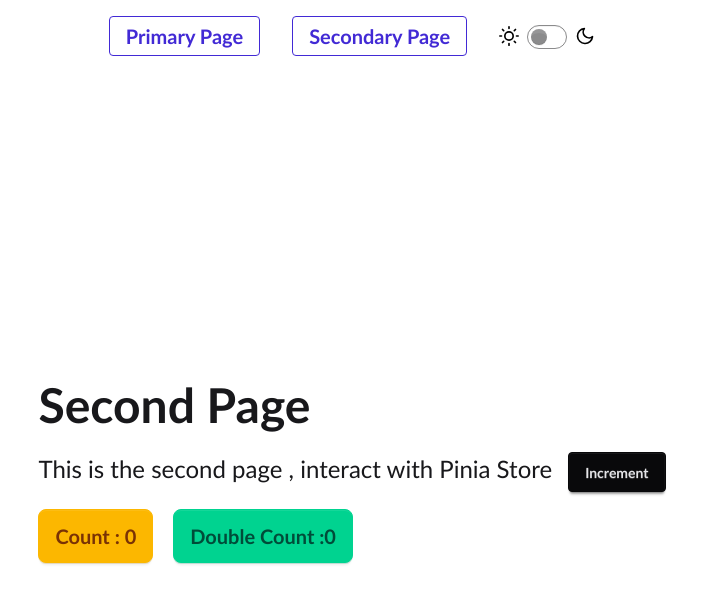
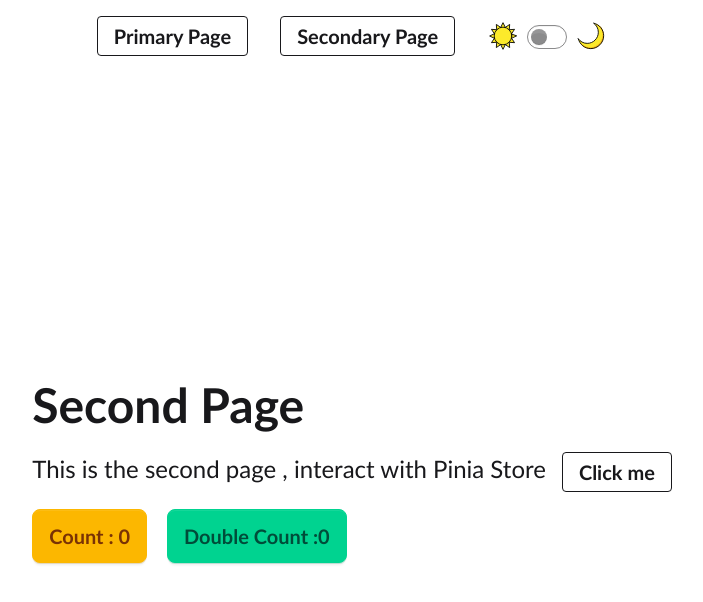
Before and after one commit to geojimas/VibeVue, a Vue app: page /second-page in a window 1280 px wide. Shown: the top 602 px of the page, without its empty margins (288-991 px from the left). Built offline with nearby package versions, Linux system fonts and the light colour scheme.

Commit message:
baseButton theme prop added

```diff
--- a/eslint.config.js
+++ b/eslint.config.js
@@ -28,6 +28,7 @@ export default [
       'vue/script-indent': ['error', 2, { baseIndent: 1 }], // Enforce consistent indentation for script tags
       'vue/v-on-event-hyphenation': ['error', 'always', { autofix: true }], // Enforce hyphenation for event names in templates
       'vue/valid-define-props': 'error', // Ensure props definitions are valid
+      'vue/require-prop-types': 'error',
       'vue/valid-v-memo': 'error', // Ensure usage of valid v-memo directive
       'vue/no-v-html': 'warn', // Warn about using v-html due to XSS risk
       'vue/attribute-hyphenation': ['error', 'always'], // Enforce kebab-case in HTML attributes
--- a/src/components/BaseButton.vue
+++ b/src/components/BaseButton.vue
@@ -1,19 +1,36 @@
 
 <script setup>
-  import { toRefs } from 'vue'
+  import { toRefs, computed } from 'vue'
+
+  defineOptions({
+    inheritAttrs: true
+  })
 
   const props = defineProps({
     label: {
       type: String,
       required: true,
+    },
+    theme: {
+      type: String,
+      default: '',
+      validator: value =>
+        ['', 'primary', 'secondary', 'accent', 'info', 'success', 'warning', 'error'].includes(value),
     }
   })
-  const { label } = toRefs(props)
+  const { label, theme } = toRefs(props)
+
+  const themeClass = computed(() => {
+    return theme.value || ''
+  })
 
 </script>
 
 <template>
-  <button class="btn btn-outline text-xs md:text-xl btn-primary">
+  <button
+    :class="`btn btn-${themeClass} btn-outline text-xs md:text-xl`"
+    v-bind="$attrs"
+  >
     {{ label }}
   </button>
 </template>
--- a/src/components/BaseModal.vue
+++ b/src/components/BaseModal.vue
@@ -1,6 +1,7 @@
 
 <script setup>
   import { useTemplateRef } from 'vue'
+  import BaseButton from './BaseButton.vue'
 
   const modalRef = useTemplateRef('base_modal')
 
@@ -12,13 +13,11 @@
 
 
 <template>
-  <button
-    class="btn"
+  <BaseButton
+    label="Open Modal"
+    theme="info"
     @click="HandleModalClick"
-  >
-    open modal
-  </button>
-
+  />
   <dialog
     ref="base_modal"
     class="modal"
--- a/src/components/HeaderSection.vue
+++ b/src/components/HeaderSection.vue
@@ -12,13 +12,19 @@
       class="mx-4"
       to="/"
     >
-      <BaseButton label="Primary Page" />
+      <BaseButton
+        theme="accent"
+        label="Primary Page"
+      />
     </RouterLink>
     <RouterLink
       class="mx-4"
       to="/second-page"
     >
-      <BaseButton label="Secondary Page" />
+      <BaseButton
+        theme="accent"
+        label="Secondary Page"
+      />
     </RouterLink>
     <ThemeToggle class="mx-4" />
   </nav>
--- /dev/null
+++ b/src/components/MoonSVG.vue
@@ -0,0 +1,29 @@
+
+<template>
+  <svg
+    xmlns="http://www.w3.org/2000/svg"
+    width="2em"
+    height="2em"
+    viewBox="0 0 72 72"
+  ><!-- Icon from OpenMoji by OpenMoji - https://creativecommons.org/licenses/by-sa/4.0/ --><path
+    fill="#FCEA2B"
+    d="M7.363 42.41c4.553 6.17 11.874 10.172 20.13 10.172c13.808 0 25-11.193 25-25c0-8.523-4.264-16.05-10.776-20.562C54.756 9.858 64.5 21.463 64.5 35.352c0 16.016-12.984 29-29 29c-13.588 0-24.99-9.33-28.136-21.943"
+  /><path
+    fill="#F1B31C"
+    d="M45.837 9.21c8.25 4.25 16.195 11.873 16.195 24.675c0 15.45-12.524 27.974-27.974 27.974c-9.243 0-19.752-4.836-24.294-15.544c0 0 4.38 18.657 25.72 18.665c19.326.007 28.041-20.622 28.041-20.622C70.033 12.382 45.837 9.211 45.837 9.211"
+  /><path
+    fill="none"
+    stroke="#000"
+    stroke-linecap="round"
+    stroke-linejoin="round"
+    stroke-miterlimit="10"
+    stroke-width="2"
+    d="M7.363 42.41c4.553 6.17 11.874 10.172 20.13 10.172c13.808 0 25-11.193 25-25c0-8.523-4.264-16.05-10.776-20.562C54.756 9.858 64.5 21.463 64.5 35.352c0 16.016-12.984 29-29 29c-13.588 0-24.99-9.33-28.136-21.943"
+  /></svg>
+</template>
+
+<script>
+  export default {
+    name: 'MoonSVG'
+  }
+</script>
--- /dev/null
+++ b/src/components/SunSVG.vue
@@ -0,0 +1,29 @@
+pnpm add -D @iconify-json/openmoji
+<template>
+  <svg
+    xmlns="http://www.w3.org/2000/svg"
+    width="2em"
+    height="2em"
+    viewBox="0 0 72 72"
+  ><!-- Icon from OpenMoji by OpenMoji - https://creativecommons.org/licenses/by-sa/4.0/ --><path
+    fill="#FCEA2B"
+    d="m66 36l-10.676 5.182l6.658 9.824l-11.84-.864l.864 11.84l-9.825-6.658L36 66l-5.182-10.676l-9.824 6.658l.864-11.84l-11.84.864l6.658-9.825L6 36l10.677-5.182l-6.659-9.824l11.84.864l-.864-11.84l9.825 6.658L36 6l5.182 10.677l9.824-6.659l-.864 11.84l11.84-.864l-6.658 9.825z"
+  /><g
+    fill="none"
+    stroke="#000"
+    stroke-linecap="round"
+    stroke-linejoin="round"
+    stroke-miterlimit="10"
+    stroke-width="2"
+  ><circle
+    cx="36"
+    cy="35.95"
+    r="19.828"
+  /><path d="m66 36l-10.676 5.182l6.658 9.824l-11.84-.864l.864 11.84l-9.825-6.658L36 66l-5.182-10.676l-9.824 6.658l.864-11.84l-11.84.864l6.658-9.825L6 36l10.677-5.182l-6.659-9.824l11.84.864l-.864-11.84l9.825 6.658L36 6l5.182 10.677l9.824-6.659l-.864 11.84l11.84-.864l-6.658 9.825z" /></g></svg>
+</template>
+
+<script>
+  export default {
+    name: 'SunSVG'
+  }
+</script>
--- a/src/components/ThemeToggle.vue
+++ b/src/components/ThemeToggle.vue
@@ -1,6 +1,8 @@
 <script setup>
   import { computed } from 'vue'
   import { useTheme } from '../composables/useTheme'
+  import SunSVG from './SunSVG.vue'
+  import MoonSVG from './MoonSVG.vue'
 
   const { currentTheme, toggleTheme } = useTheme()
 
@@ -9,10 +11,7 @@
 
 <template>
   <label class="flex cursor-pointer gap-2 items-center">
-    <img
-      src="../assets/light.svg"
-      alt="Light theme"
-    >
+    <SunSVG />
     <form>
       <label for="toggleTheme" />
       <input
@@ -23,10 +22,6 @@
         @change="toggleTheme"
       >
     </form>
-
-    <img
-      src="../assets/dark.svg"
-      alt="Dark theme"
-    >
+    <MoonSVG />
   </label>
 </template>
--- a/src/views/SecondPage.vue
+++ b/src/views/SecondPage.vue
@@ -1,6 +1,7 @@
 <script setup>
   import { storeToRefs } from 'pinia'
   import { useCounterStore } from '../store/counter'
+  import BaseButton from '../components/BaseButton.vue'
 
   const counterStore = useCounterStore()
 
@@ -34,12 +35,11 @@
           </div>
         </div>
       </div>
-      <button
-        class="btn btn-neutral"
+      <BaseButton
+        label="Click me"
+        theme="warning"
         @click="increment"
-      >
-        Increment
-      </button>
+      />
     </div>
   </div>
 </template>
```
